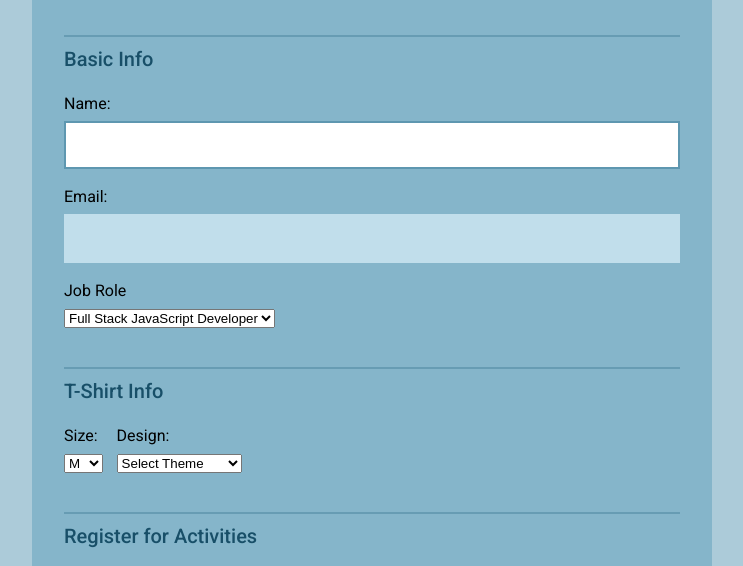
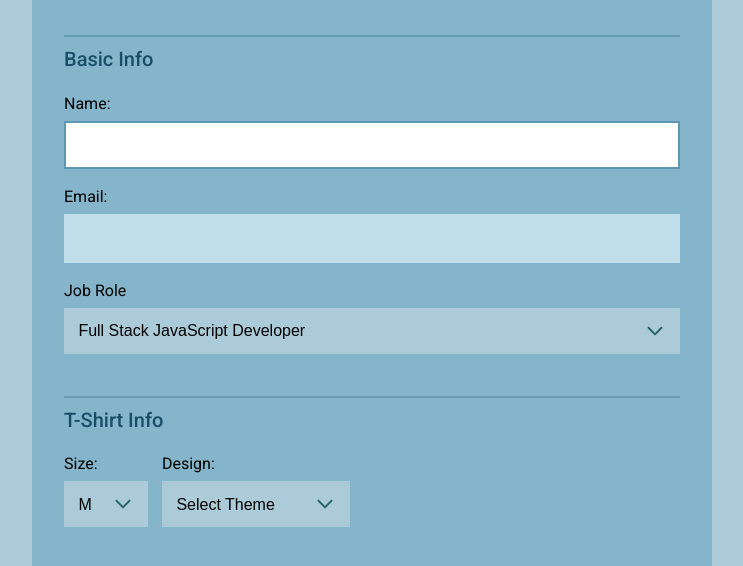
Before and after one commit to embryCODE/interactive_form, a plain HTML site: page index.html in a window 1280 px wide. Shown: the part 191-757 px from the top of the page, without its empty margins (268-1011 px from the left). Drawn offline with nearby package versions, Linux system fonts and the light colour scheme.

Commit message:
Project finished!

```diff
--- a/css/style.css
+++ b/css/style.css
@@ -196,5 +196,32 @@ button:hover {
 }
 
 .submitted {
-    color: #7B435B;
+    color: #A80B00;
 }
+
+/* Select menu styling */
+
+select {
+  -webkit-appearance: none;
+  -moz-appearance: none;
+  padding: .9em;
+  margin-right: 10px;
+  font-size: 1em;
+  font-weight: 500;
+  color: #000;
+  border-radius: 0;
+  border: none;
+  border-color: #accbd9;
+  min-width: 100%;
+  padding-right: 40px;
+  background: #accbd9 url("../images/icon-down-arrow.svg") right 15px center no-repeat;
+  background-color: #accbd9;
+  background-size: 20px;
+}
+
+select:hover, select:focus {
+    background-color: #fff;
+    border-color: transparent;
+    box-shadow: 0 0 0 2px #5e97b0;
+    transition: box-shadow .4s, background-color .4s;
+}
--- a/js/app.js
+++ b/js/app.js
@@ -138,10 +138,10 @@ var subtractFromTotal = function (price) {
 
 // Append total price on activites div.
 var writeTotalPrice = function () {
-    $(".total-price").remove(); // First remove totalPrice h3 if it exists.
+    $(".total-price").remove(); // First remove totalPrice h4 if it exists.
     // Only append total price if price is greater than 0.
     if (totalPrice > 0) {
-        $(".activities").append("<h3 class='total-price'>Total: $" + totalPrice + "</h3>");
+        $(".activities").append("<h4 class='total-price'>Total: $" + totalPrice + "</h4>");
     }
 };
 
```
Also changed, not shown: images/icon-down-arrow.svg (added).
